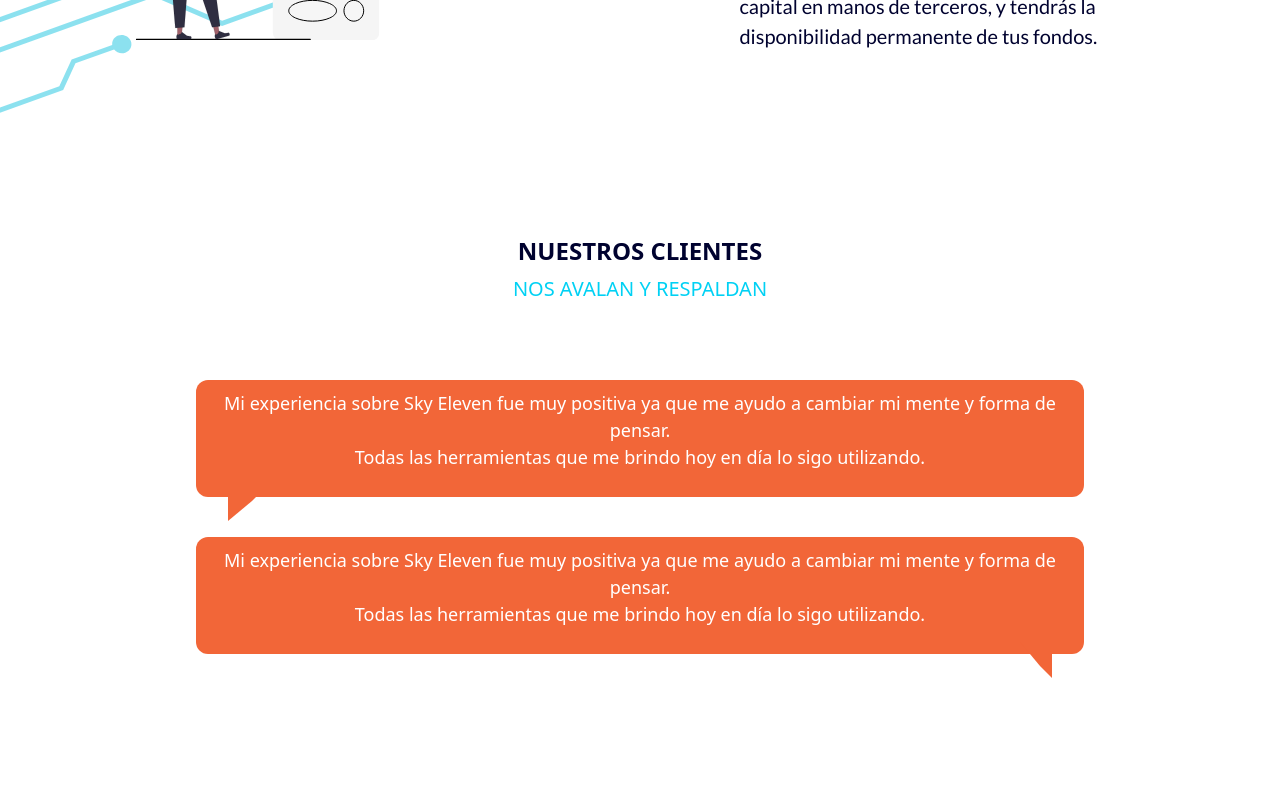
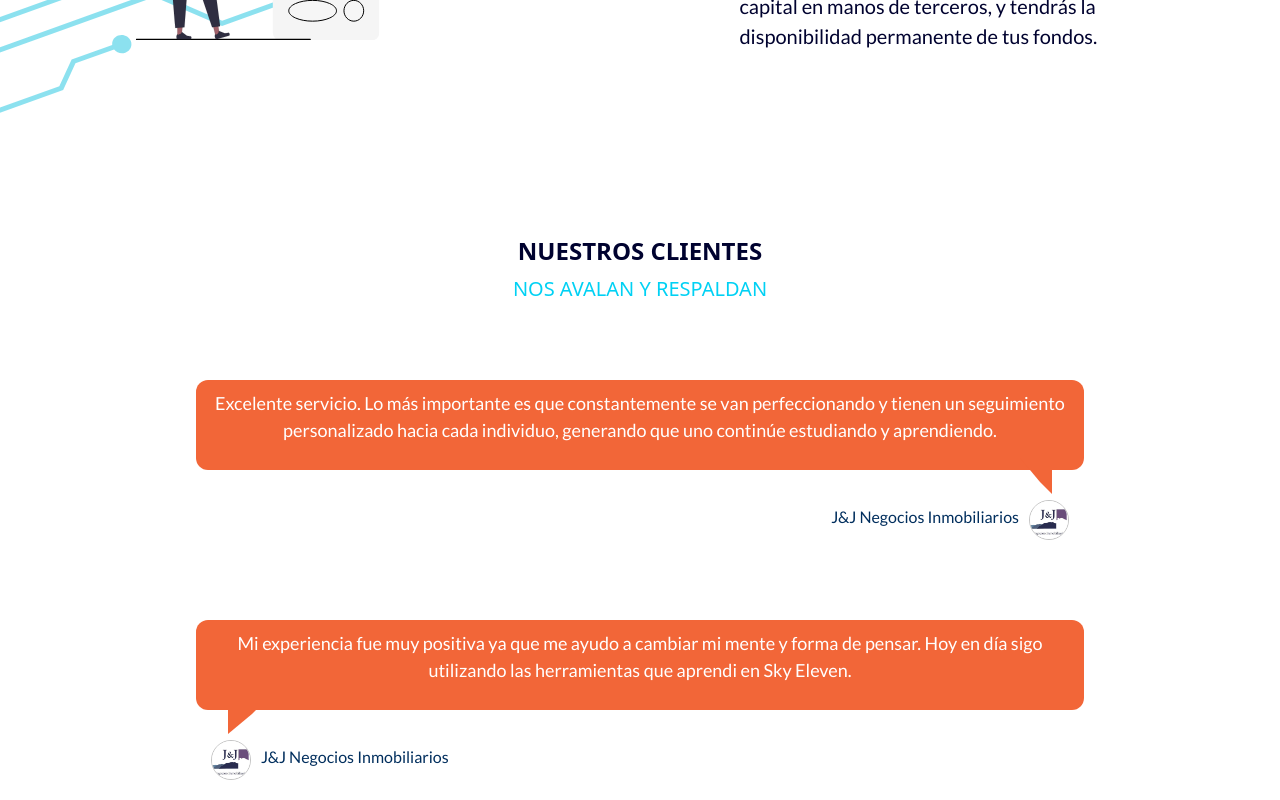
Before and after one commit to skyEleven11/sky-web, a Next.js app: page / in a window 1280 px wide. Shown: the part 1959-2759 px from the top of the page. Before the commit the page ends 2653 px from the top, so only its background shows below. Built offline with nearby package versions, Linux system fonts and the light colour scheme.

Commit message:
feat: our clients section

```diff
--- a/sections/ourClients.jsx
+++ b/sections/ourClients.jsx
@@ -1,3 +1,5 @@
+import Image from "next/image";
+import Link from "next/link";
 import Header from "../components/header";
 import styles from "../styles/sectionsStyles/ourClients.module.css";
 
@@ -9,19 +11,48 @@
       <Header title={title} subtitle={subtitle} />
 
       <div className={styles.messagesCont}>
-        <div class={`${styles.bubble} ${styles.bubbleLeft}`}>
-          <p className={styles.message}>
-            Mi experiencia sobre Sky Eleven fue muy positiva ya que me ayudo a
-            cambiar mi mente y forma de pensar.<br/>Todas las herramientas que me
-            brindo hoy en día lo sigo utilizando.
-          </p>
+        <div className={styles.messageAndClientCont}>
+          <div class={`${styles.bubble} ${styles.bubbleRight}`}>
+            <p className={styles.message}>
+              Excelente servicio. Lo más importante es que constantemente se van
+              perfeccionando y tienen un seguimiento personalizado hacia cada
+              individuo, generando que uno continúe estudiando y aprendiendo.
+            </p>
+          </div>
+          <div className={`${styles.clientImgAndNameCont} ${styles.clientRight}`}>
+            <Image
+              width="40"
+              height={"40"}
+              alt="Cliente"
+              className={styles.clientImage}
+              src="/images/Client1.jpeg"
+            />
+            <Link href="https://www.facebook.com/jyjnegocios.inmobiliarios.9?mibextid=ZbWKwL" className={styles.clientNameLink}>
+              <p>J&J Negocios Inmobiliarios</p>
+            </Link>
+          </div>
         </div>
-        <div class={`${styles.bubble} ${styles.bubbleRight}`}>
-          <p className={styles.message}>
-            Mi experiencia sobre Sky Eleven fue muy positiva ya que me ayudo a
-            cambiar mi mente y forma de pensar.<br/>Todas las herramientas que me
-            brindo hoy en día lo sigo utilizando.
-          </p>
+      </div>
+
+      <div className={styles.messagesCont}>
+        <div className={styles.messageAndClientCont}>
+          <div class={`${styles.bubble} ${styles.bubbleLeft}`}>
+            <p className={styles.message}>
+            Mi experiencia fue muy positiva ya que me ayudo a cambiar mi mente y forma de pensar. Hoy en día sigo utilizando las herramientas que aprendi en Sky Eleven.
+            </p>
+          </div>
+          <div className={`${styles.clientImgAndNameCont} ${styles.clientLeft}`}>
+            <Image
+              width="40"
+              height={"40"}
+              alt="Cliente"
+              className={styles.clientImage}
+              src="/images/Client1.jpeg"
+            />
+            <Link href="https://www.facebook.com/jyjnegocios.inmobiliarios.9?mibextid=ZbWKwL" className={styles.clientNameLink}>
+              <p>J&J Negocios Inmobiliarios</p>
+            </Link>
+          </div>
         </div>
       </div>
     </section>
--- a/styles/sectionsStyles/ourClients.module.css
+++ b/styles/sectionsStyles/ourClients.module.css
@@ -1,5 +1,8 @@
 .ourClientsCont{
     margin-top: 60px;
+}
+.messageAndClientCont{
+  position: relative;
 }
 
 .messagesCont{
@@ -10,7 +13,7 @@
     margin-top: 60px;
 }
 .bubble {
-    margin-bottom: 40px;
+    margin-bottom: 90px;
     position: relative;
     font-size: var(--font-size);
     width: 100%;
@@ -48,6 +51,37 @@
   }
 
   .message{
-    font-family: var(--font-size);
+    font-family: var(--font-type);
     padding: 0;
   }
+
+
+ .clientImgAndNameCont{
+  position: absolute;
+  display: flex;
+  align-items: center;
+  bottom: 10px;
+ }
+
+.clientLeft{
+  left: 5px;
+}
+
+.clientRight{
+  right: 5px;
+  flex-direction: row-reverse;
+}
+
+  .clientImage{
+    border-radius: 50%;
+    border: 1px solid #c4c4c4;
+    margin: 10px;
+  }
+
+  .clientNameLink{
+    margin-top: 10px;
+    padding: 0;
+    color: var(--dblue-color);
+    font-family: var(--font-type);
+    text-decoration: none;
+  }
```
Also changed, not shown: public/images/Client1.jpeg (added).
